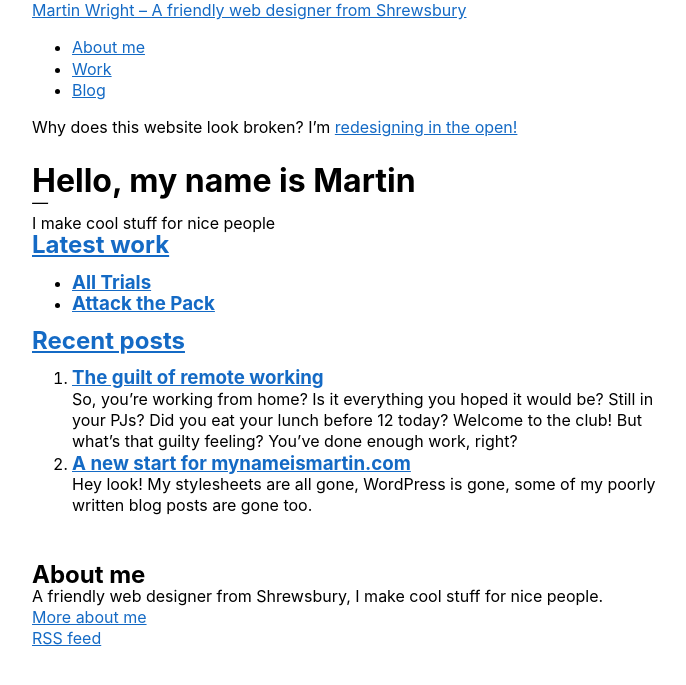
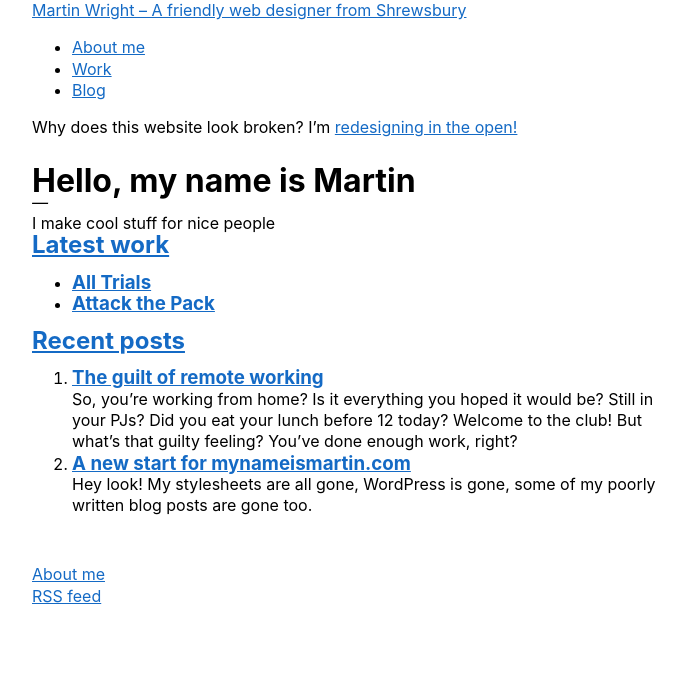
Before and after one commit to wrightmartin/mynameismartin, a Jekyll site: the page built from index.html, in a window 1280 px wide. Shown: the top 685 px of the page, without its empty margins (288-974 px from the left). Built offline with Jekyll 4.4.1, drawn with Linux system fonts in a browser that asks for light colours.

Commit message:
Remove 'about me' junk from footer

```diff
--- a/_includes/footer.html
+++ b/_includes/footer.html
@@ -1,8 +1,6 @@
 <footer>
 <div class="site-content">
-    <h2>About me</h2>
-    <p>A friendly web designer from Shrewsbury, I make cool stuff for nice people.</p>
-    <a href="{{ site.baseurl }}/about.html" rel="me">More about me</a>
+    <a href="{{ site.baseurl }}/about.html" rel="me">About me</a>
     <a href="{{ site.baseurl }}/feed.xml">RSS feed</a>
 </div>
 </footer>
```
